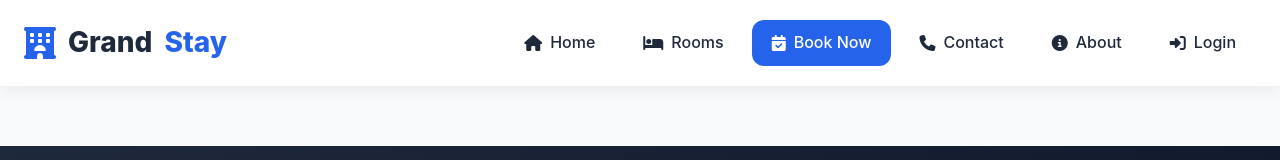
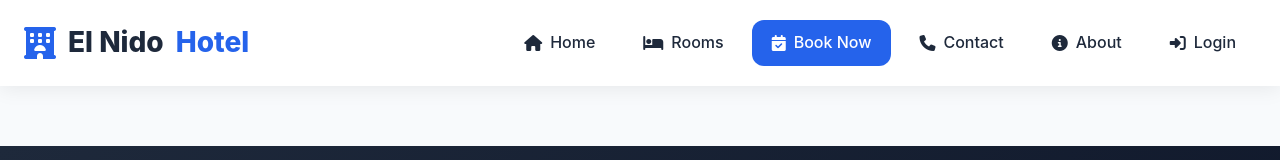
Before and after one commit to Ruzz-1010/saira, a plain HTML site: page frontend/booking.html in a window 1280 px wide. Shown: the top 160 px of the page. Drawn offline with Linux system fonts and the light colour scheme; no server answers.

Commit message:
shsuhsvvv

```diff
--- a/frontend/booking.html
+++ b/frontend/booking.html
@@ -728,7 +728,7 @@
         <div class="container nav-container">
             <a href="index.html" class="logo">
                 <i class="fas fa-hotel"></i>
-                Grand<span>Stay</span>
+                El Nido<span>Hotel</span>
             </a>
 
             <button class="mobile-menu-btn" id="mobileMenuBtn">
```
